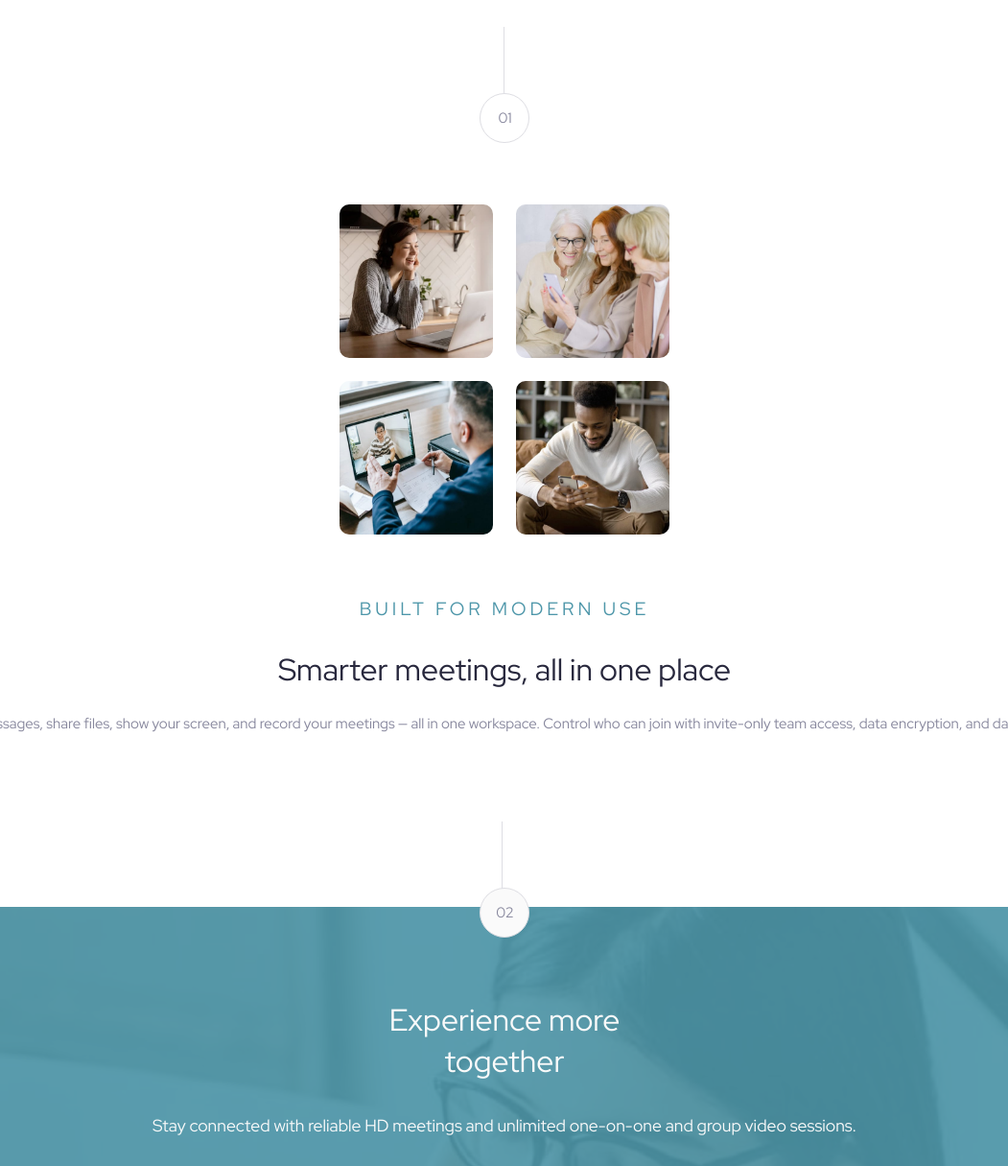
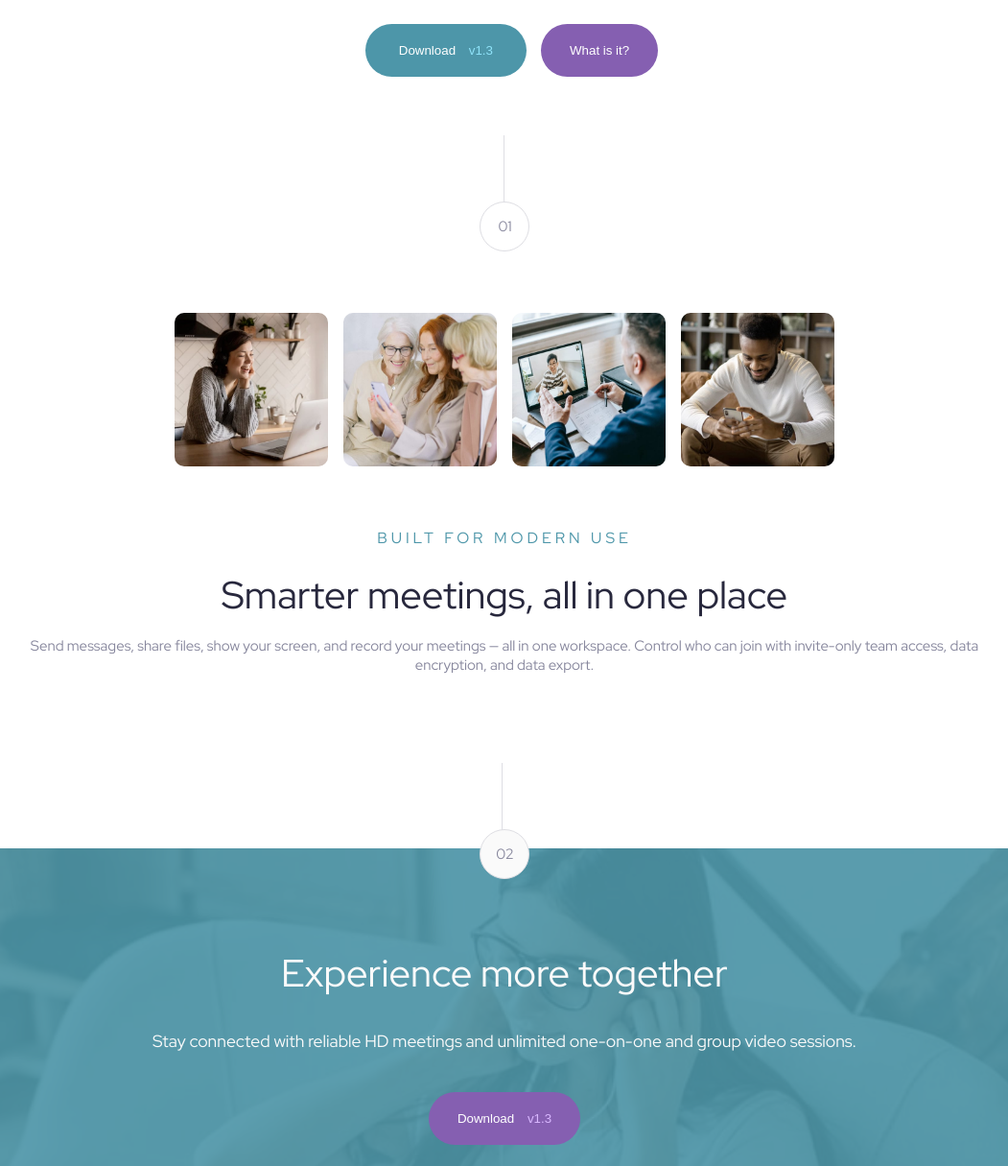
Before and after one commit to jensbols/meet-landing-page, a plain HTML site: page starter-code/index.html in a window 1280 px wide. Shown: the part 606-1821 px from the top of the page at 96% size, without its empty margins (114-1165 px from the left). Drawn offline with Linux system fonts and the light colour scheme.

Commit message:
added tablet design

```diff
--- a/starter-code/index.html
+++ b/starter-code/index.html
@@ -16,18 +16,23 @@
     <img class="hero-image hero-left" src="assets/desktop/image-hero-left.png">
     <img class="hero-image hero-right" src="assets/desktop/image-hero-right.png">
   </div>
+  <div class="hero-section-image-tablet hidden">
+    <img src="../starter-code/assets/tablet/image-hero.png" alt="Headshots">
+  </div>
   <div class="hero-section-text">
     <h1>
       Group Chat <br> for Everyone
     </h1>
     <p>Meet makes it easy to connect with others face-to-face virtually and collaborate across any device.</p>
   </div>
+  <div class="btn-container">
     <button class="btn btn-primary">
       Download <span id="version-id">v1.3</span>
     </button>
     <button class="btn btn-secondary">
       What is it?
     </button>
+  </div>
   <div class="intermission">
     01
   </div>
@@ -57,7 +62,7 @@
   </div>
   <div class="footer-container">
   <h2>
-    Experience more <br> together
+    Experience more <br class="break"> together
   </h2>
   <p>
     Stay connected with reliable HD meetings and unlimited one-on-one and group video sessions.
--- a/starter-code/styles.css
+++ b/starter-code/styles.css
@@ -229,3 +229,72 @@ nav {
 .footer-intermission {
   position: relative;
 }
+
+.hidden {
+  display: none;
+}
+
+/* Tablet */
+
+@media (min-width: 768px) {
+  .hero-section-images {
+    display: none;
+  }
+
+  .hero-section-image-tablet {
+    display:flex;
+    justify-content: center;
+    margin-bottom: 72px;
+  }
+
+  .hero-section-text {
+    margin: 0 125px;
+  }
+
+  .btn-container > .btn {
+    margin: 0;
+    margin-left: 15px;
+  }
+  .btn-container {
+    display: flex;
+    justify-content: center;
+  }
+
+  .grid-container {
+    grid-template-columns: 160px 160px 160px 160px;
+    column-gap: 1rem;
+  }
+
+  .title-header {
+    font-size: 1rem;
+  }
+
+  .section-one-header {
+    font-size: 2.5rem;
+    margin: 0 150px;
+    line-height: 2.5rem;
+    margin-bottom: 23px;
+  }
+
+  .section-one-header + p {
+    margin: 0 100px;
+  }
+
+  .footer-container {
+    background-image: url("../starter-code/assets/tablet/image-footer.jpg")
+  }
+
+  .footer-container > h2 {
+    font-size: 2.5rem;
+  }
+
+  .break {
+    display: none;
+  }
+
+  .footer-container > p {
+    margin: 0 100px;
+    margin-bottom: 42px;
+  }
+
+}
```
